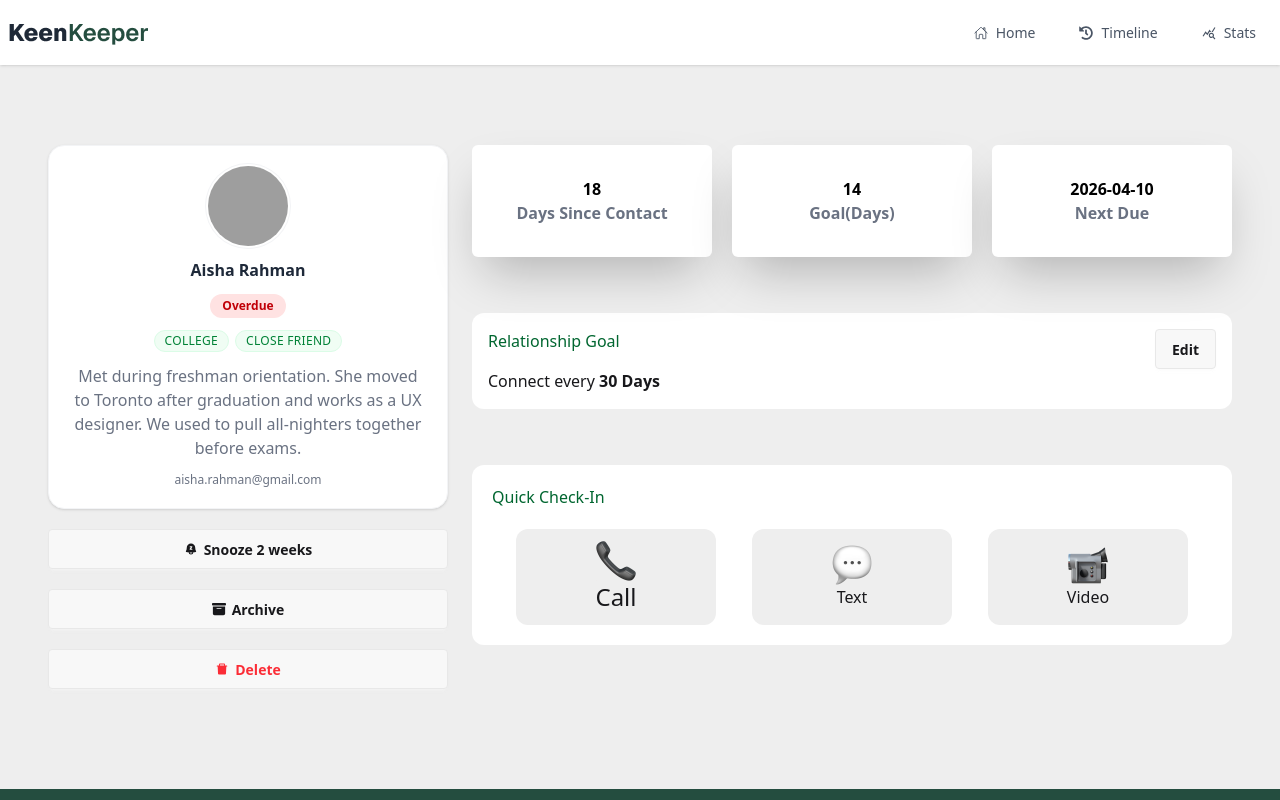
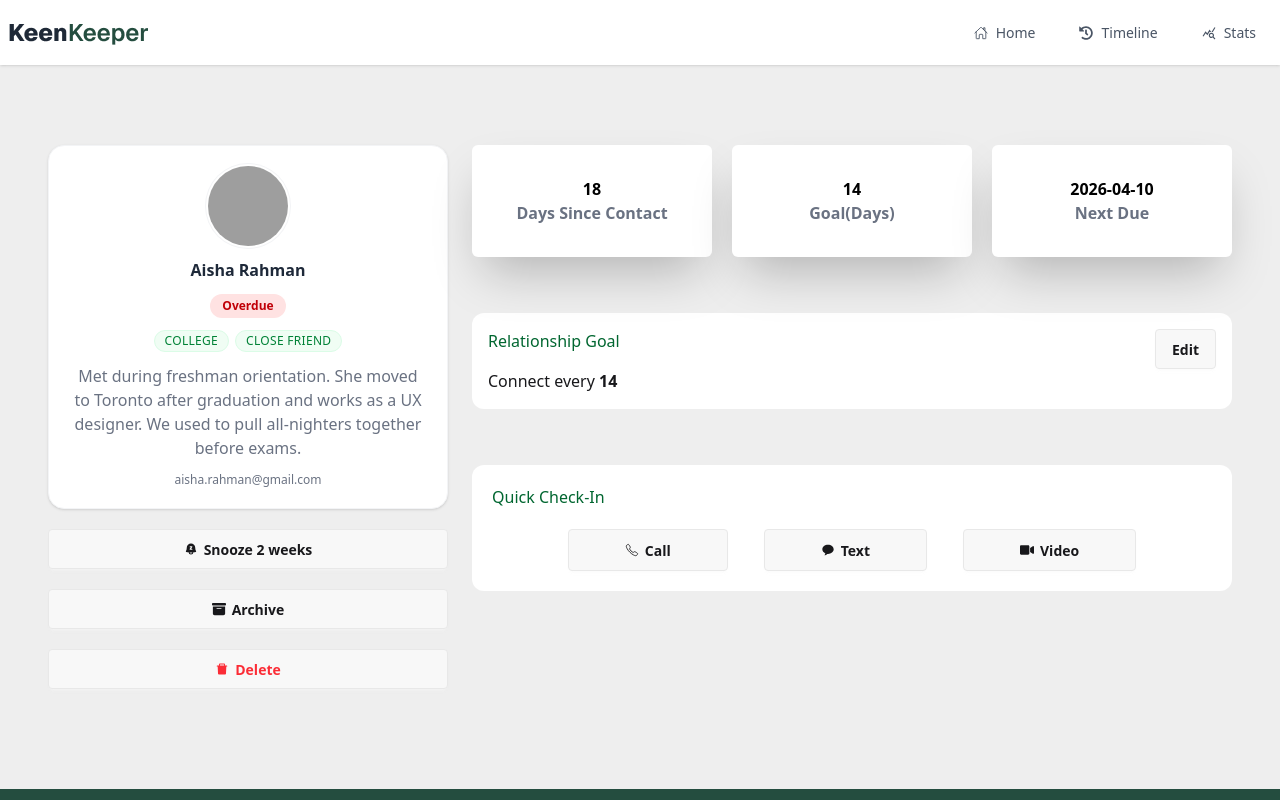
Before and after one commit to mubasshirkamali2009-art/Asssingment7, a Next.js app: page /friends/1 in a window 1280 px wide. Shown: the top 800 px of the page. Built offline with nearby package versions, Linux system fonts and the light colour scheme; grey boxes are pictures that could not be loaded.

Commit message:
friend detail card   fully dinamic and  desing  done just   some fuunctionality  needed

```diff
--- a/src/app/friends/[id]/page.jsx
+++ b/src/app/friends/[id]/page.jsx
@@ -6,6 +6,9 @@ import Image from "next/image";
 import  callimg from "../../../assets/img/call.png"
 import  textimg from "../../../assets/img/text.png"
 import  videoimg from "../../../assets/img/video.png"
+import { IoCallOutline } from "react-icons/io5";
+import { IoIosText } from "react-icons/io";
+import { FaVideo } from "react-icons/fa";
 
 
 
@@ -95,23 +98,26 @@ const FriendDetailPage =async ({ params }) => {
 <p className="text-green-800">Relationship Goal</p>
 <button className="btn btn--outline">Edit</button>
     </div>
-    Connect every <span className="font-extrabold">30 Days</span>
+    Connect every <span className="font-extrabold">{friend.goal}</span>
   </div>
   <div className="bg-white space-y-5 p-5 rounded-xl">
     <p className="text-green-800">Quick Check-In</p>
     <div className="flex gap-9 justify-center">
-      <div className="bg-base-300 w-[200px] text-center items-center flex flex-col justify-center rounded-xl p-3">
-        <Image src={callimg} />
-        <h1 className="text-2xl font bold ">Call</h1>
-      </div>
-      <div className="bg-base-300 w-[200px] text-center items-center flex flex-col justify-center rounded-xl p-3">
-        <Image src={textimg} />
-        <h1>Text</h1>
-      </div>
-      <div className="bg-base-300 w-[200px] text-center items-center flex flex-col justify-center rounded-xl p-3">
-        <Image src={videoimg} />
-        <h1>Video</h1>
-      </div>
+     <button className="btn btn-base px-14 py-5">
+      <IoCallOutline />
+
+      Call
+     </button>
+     <button className="btn btn-base px-14 py-5">
+     <IoIosText />
+
+      Text
+     </button>
+     <button className="btn btn-base px-14 py-5">
+      <FaVideo />
+
+      Video
+     </button>
     </div>
   </div>
 
```
